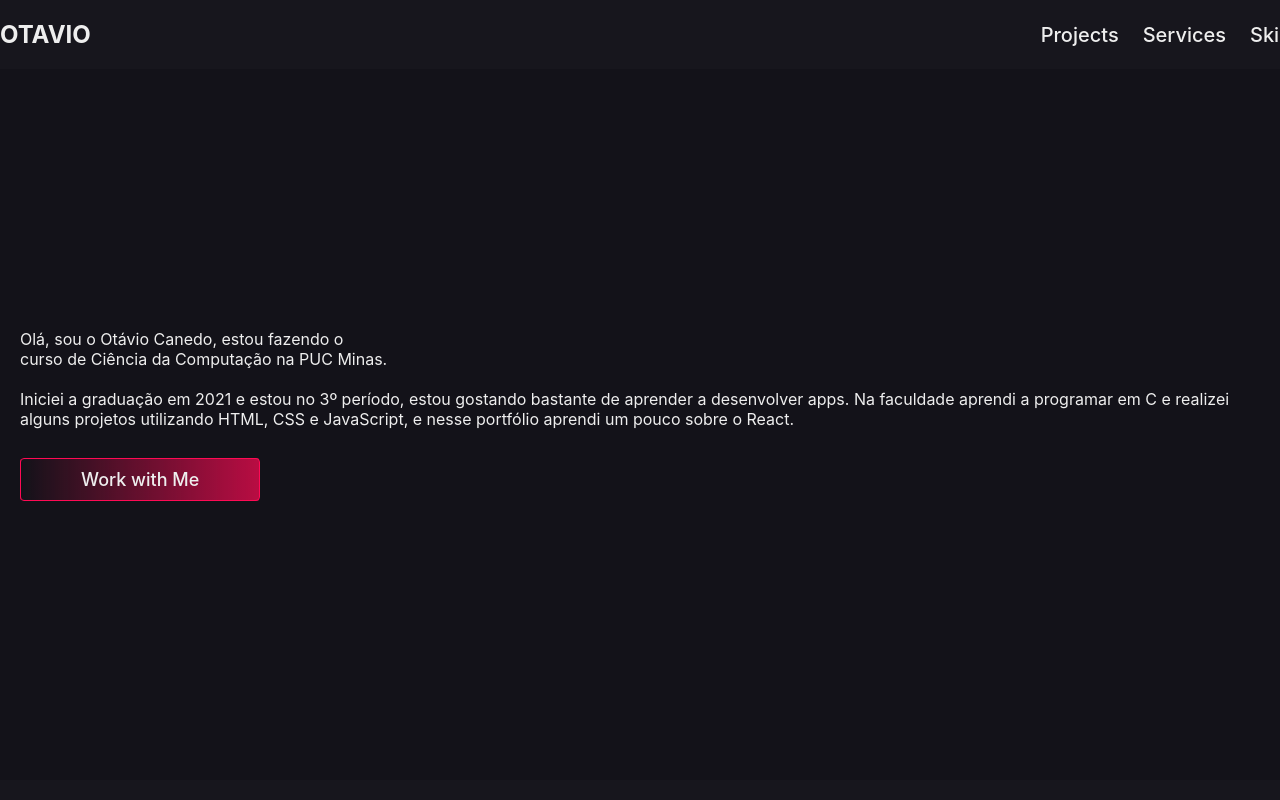
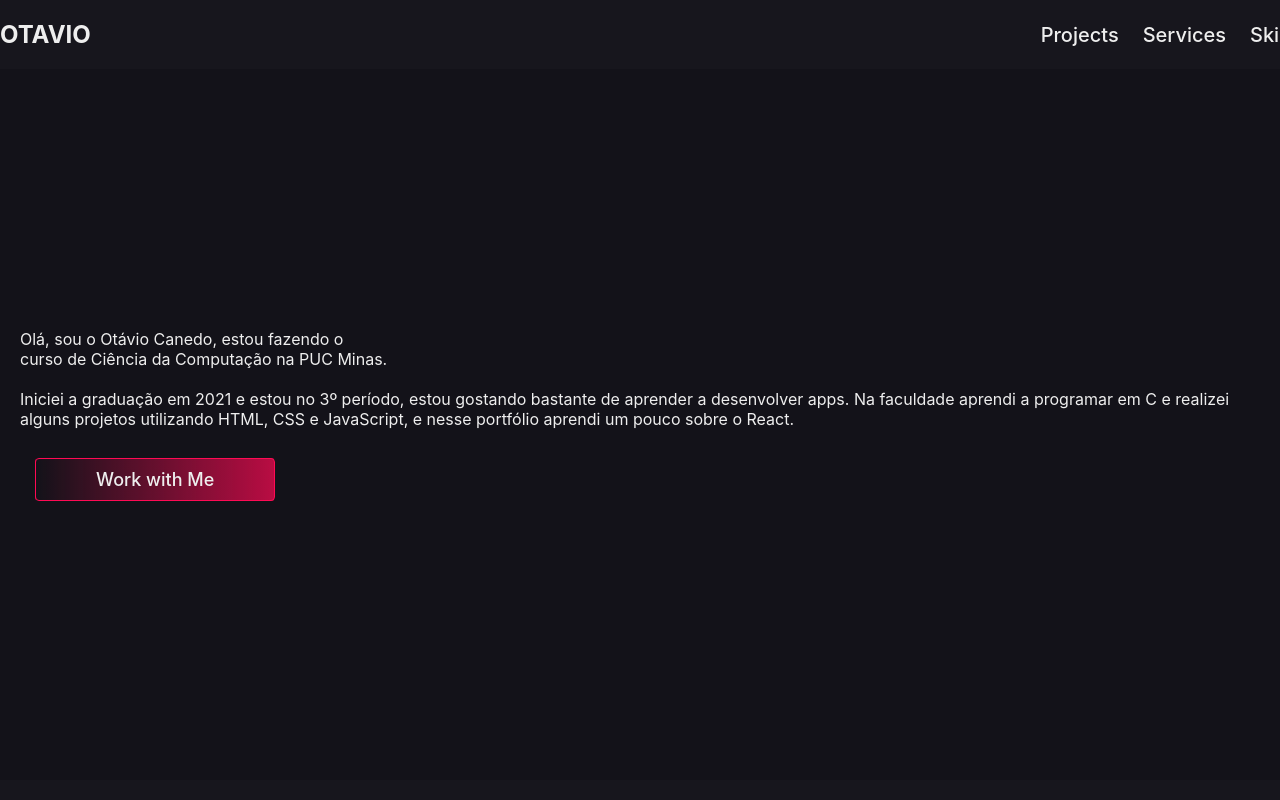
Before and after one commit to OtavioCanedo/Portfolio, a React (Create React App) app: page / in a window 1280 px wide. Shown: the top 800 px of the page. Built offline with nearby package versions, Linux system fonts and the light colour scheme.

Commit message:
fix: alterando o estilo do cabeçalho

```diff
--- a/src/components/links/styles.css
+++ b/src/components/links/styles.css
@@ -2,9 +2,14 @@
   font-size: 18px;
   font-weight: 500;
   padding: 10px 60px;
-    background: linear-gradient(to left, rgba(255, 10, 84, 0.7) 0%, transparent 100%);
-    border: 1px solid #FF0A54;
+  background: linear-gradient(
+    to left,
+    rgba(255, 10, 84, 0.7) 0%,
+    transparent 100%
+  );
+  border: 1px solid #ff0a54;
   border-radius: 4px;
+  margin-left: 15px;
 
   transition: all cubic-bezier(0.5, 0, 0, 1) 0.3s;
 }
```
Lines whose indentation alone changed are shown as unchanged.
